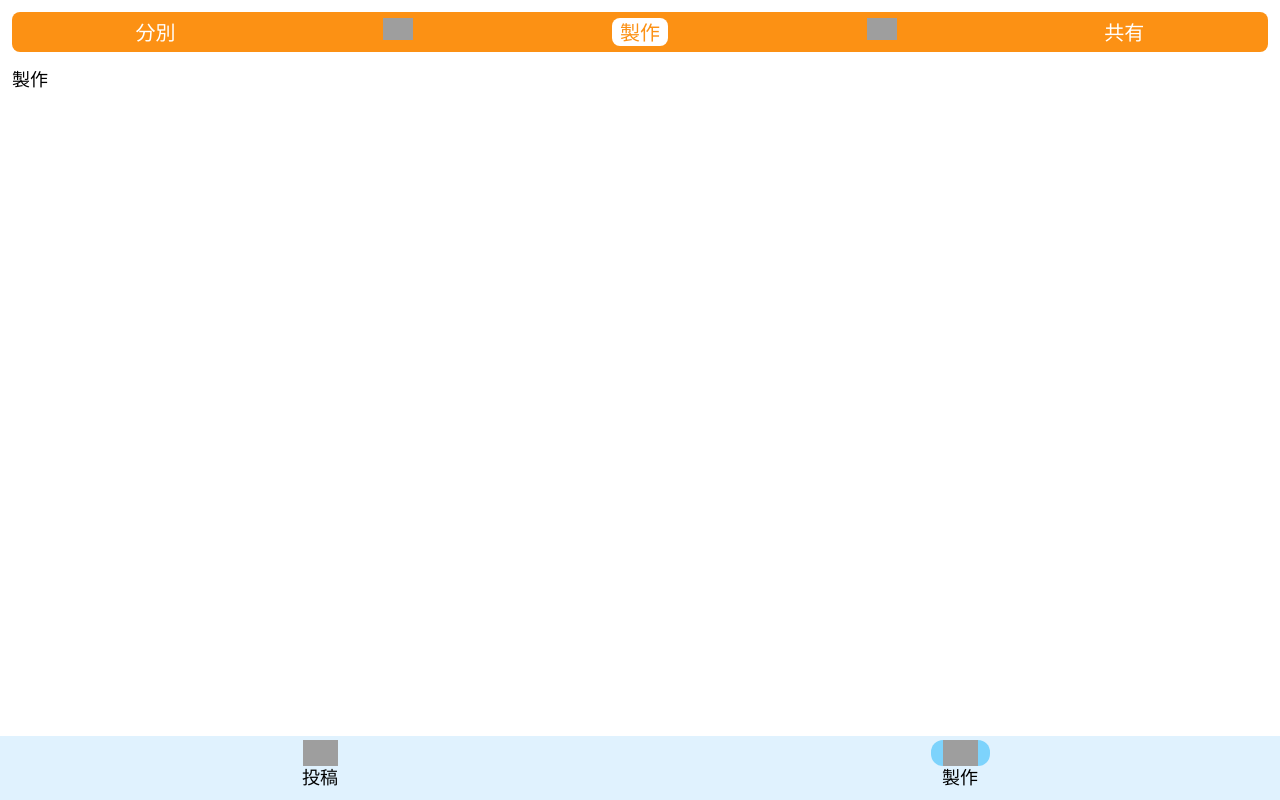
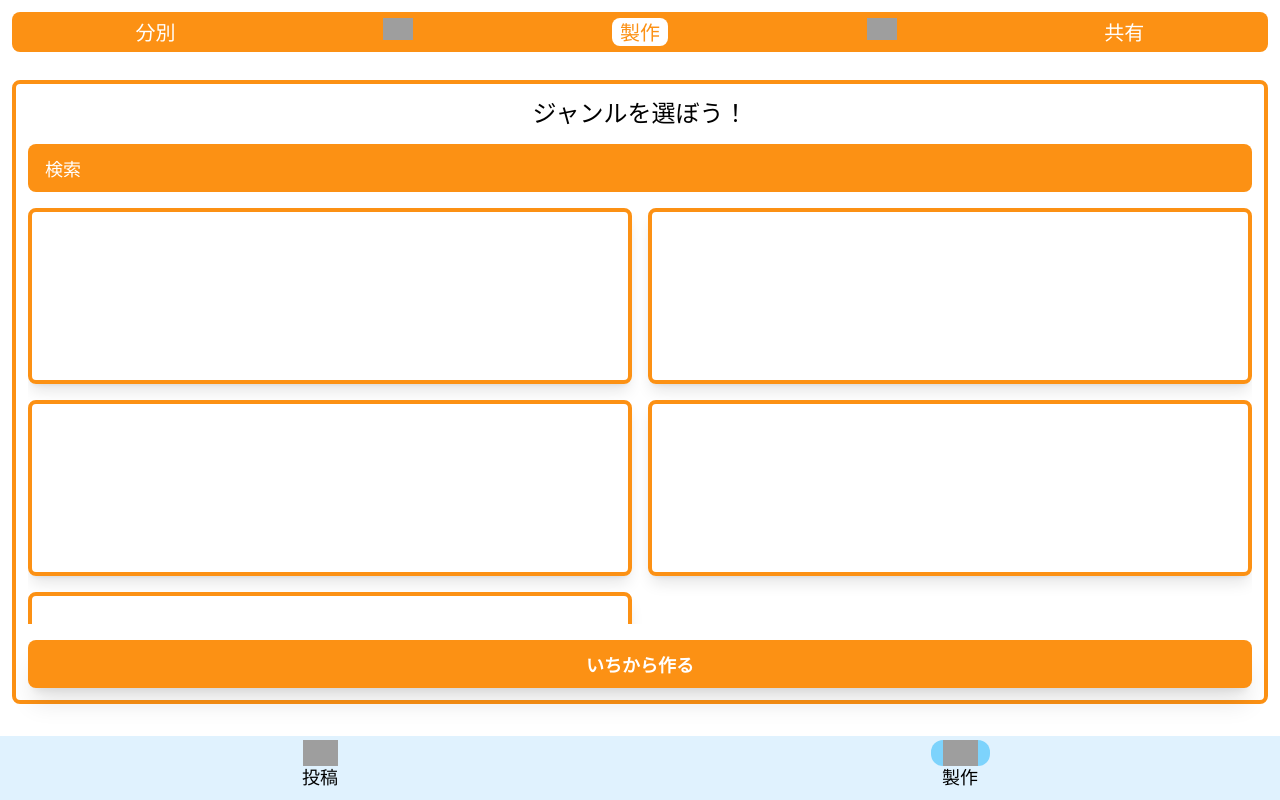
Before and after one commit to ezaki-lab/2022-trashart, a Next.js app: page /craft in a window 1280 px wide. Built offline with nearby package versions, Linux system fonts and the light colour scheme; no server answers; grey boxes are pictures that could not be loaded; a web font is replaced by a local one.

Commit message:
Add: ジャンルを選ぶページを追加

```diff
--- a/components/appBar/crafting.jsx
+++ b/components/appBar/craft.jsx
@@ -1,21 +1,25 @@
-import { useRouter } from 'next/router';
 import { useEffect, useState } from 'react';
+import useHeadRoute from '../../hooks/useHeadRoute';
+import Linking from '../linking';
 import url from '../../utils/url';
-import Linking from '../linking';
 
-const CraftingAppBar = () => {
-  const router = useRouter();
+const CraftAppBar = () => {
+  const route = useHeadRoute();
 
   const [textColor, setTextColor] = useState('text-white');
   const [bgColor, setBgColor] = useState('bg-white');
 
   useEffect(() => {
-    switch (router.route) {
+    switch (route) {
       case '/separate':
         setTextColor('text-separating');
         setBgColor('bg-separating');
         break;
       case '/craft':
+        setTextColor('text-crafting');
+        setBgColor('bg-crafting');
+        break;
+      case '/crafting':
         setTextColor('text-crafting');
         setBgColor('bg-crafting');
         break;
@@ -27,7 +31,7 @@ const CraftingAppBar = () => {
         setTextColor('text-white');
         setBgColor('bg-white');
     }
-  }, [router.route]);
+  }, [route]);
 
   return (
     <div className="w-full h-10 fixed top-0">
@@ -35,21 +39,21 @@ const CraftingAppBar = () => {
         <Item
           label="分別"
           href="/separate"
-          now={router.route}
+          now={route}
           textColor={textColor}
         />
         <CaretRight />
         <Item
           label="製作"
           href="/craft"
-          now={router.route}
+          now={route === '/crafting' ? '/craft' : route}
           textColor={textColor}
         />
         <CaretRight />
         <Item
           label="共有"
           href="/share"
-          now={router.route}
+          now={route}
           textColor={textColor}
         />
       </nav>
@@ -60,15 +64,20 @@ const CraftingAppBar = () => {
 const Item = ({ label, href, now, textColor }) => {
   return (
     <div className="mt-[0.4rem]">
-      <Linking href={href}>
-        <button className={
-          href !== now
-            ? `text-white px-2`
-            : `${textColor} bg-white px-2 rounded-lg`
-        }>
-          {label}
-        </button>
-      </Linking>
+      {href !== now
+        ? (
+          <Linking href={href}>
+            <button className="text-white px-2">
+              {label}
+            </button>
+          </Linking>
+        )
+        : (
+          <div className={`${textColor} bg-white px-2 rounded-lg`}>
+            {label}
+          </div>
+        )
+      }
     </div>
   );
 };
@@ -87,4 +96,4 @@ const CaretRight = () => {
   );
 };
 
-export default CraftingAppBar;
+export default CraftAppBar;
--- a/components/bottomAppBar.jsx
+++ b/components/bottomAppBar.jsx
@@ -31,7 +31,7 @@ const BottomAppBar = ({ route }) => {
       />
       <Item
         label="製作"
-        href="/crafting"
+        href="/craft"
         now={route}
         icon={icons.crafting}
       />
--- /dev/null
+++ b/hooks/useHeadRoute.js
@@ -0,0 +1,18 @@
+import { useRouter } from 'next/router';
+import { useEffect, useState } from 'react';
+
+// 冒頭部分のルートを取得
+const useHeadRoute = () => {
+  const router = useRouter();
+
+  const [route, setRoute] = useState('/');
+
+  useEffect(() => {
+    const head = router.route.split('/')[1];
+    setRoute('/' + head);
+  }, [router.route]);
+
+  return route;
+};
+
+export default useHeadRoute;
--- a/hooks/useIdRoute.js
+++ b/hooks/useIdRoute.js
@@ -1,27 +1,26 @@
-import { useRouter } from 'next/router';
 import { useEffect, useState } from 'react';
+import useHeadRoute from './useHeadRoute';
 
 // 識別用のルートを取得
 const useIdRoute = () => {
-  const headsCrafting = [
-    'crafting',
-    'separate',
-    'craft',
-    'share'
+  const headsCraft = [
+    '/separate',
+    '/craft',
+    '/crafting',
+    '/share'
   ];
 
-  const router = useRouter();
+  const headRoute = useHeadRoute();
 
   const [route, setRoute] = useState('/social');
 
   useEffect(() => {
-    const head = router.route.split('/')[1];
-    if (headsCrafting.includes(head)) {
-      setRoute('/crafting');
+    if (headsCraft.includes(headRoute)) {
+      setRoute('/craft');
     } else {
       setRoute('/social');
     }
-  }, [router.route]);
+  }, [headRoute]);
 
   return route;
 };
--- a/pages/_app.jsx
+++ b/pages/_app.jsx
@@ -5,7 +5,7 @@ import { Transition } from 'react-transition-group';
 import useModern from '../hooks/useModern';
 import useIdRoute from '../hooks/useIdRoute';
 import SocialAppBar from '../components/appBar/social';
-import CraftingAppBar from '../components/appBar/crafting';
+import CraftAppBar from '../components/appBar/craft';
 import BottomAppBar from '../components/bottomAppBar';
 import '../styles/globals.css';
 import SplashScreen from '../components/splashScreen';
@@ -36,9 +36,9 @@ const MyApp = ({ Component, pageProps }) => {
       <div className="w-screen h-screen text-black bg-white text-lg">
         {route === '/social'
           ? <SocialAppBar />
-          : <CraftingAppBar />
+          : <CraftAppBar />
         }
-        <div className="p-3 pt-16">
+        <div className="p-3 pt-20">
           <Component {...pageProps} />
         </div>
         <BottomAppBar route={route} />
--- a/pages/craft.jsx
+++ b/pages/craft.jsx
@@ -9,9 +9,35 @@ const Craft = () => {
       title={title}
       description={description}
     >
-      製作
+      <div className="w-full h-[calc(100vh-11rem)] p-3 border-4 border-crafting rounded-lg">
+        <h1 className="text-2xl text-center">
+          ジャンルを選ぼう！
+        </h1>
+        <input
+          type="text"
+          placeholder="検索"
+          className="my-4 input w-full text-lg text-white placeholder-white bg-crafting"
+        />
+        <ul className="w-full h-[calc(100vh-24rem)] grid grid-cols-2 gap-4 overflow-y-scroll">
+          <Item />
+          <Item />
+          <Item />
+          <Item />
+          <Item />
+        </ul>
+        <button className="my-4 w-full text-lg btn border-none text-white bg-crafting hover:bg-orange-700 shadow-xl">
+          いちから作る
+        </button>
+      </div>
     </Main>
   );
 };
 
+const Item = () => {
+  return (
+    <li className="w-full h-44 border-4 border-crafting rounded-lg shadow-lg">
+    </li>
+  );
+};
+
 export default Craft;
--- /dev/null
+++ b/pages/craft/[genre].jsx
@@ -0,0 +1,17 @@
+import Main from '../../components/main';
+
+const title = 'ジャンル';
+const description = 'ジャンルを選びましょう！';
+
+const Genre = () => {
+  return (
+    <Main
+      title={title}
+      description={description}
+    >
+      ジャンルを選びましょう！
+    </Main>
+  );
+};
+
+export default Genre;
--- a/pages/crafting.jsx
+++ b/pages/crafting.jsx
@@ -1,17 +1,15 @@
-import useRedirect from '../hooks/useRedirect';
 import Main from '../components/main';
 
 const title = '製作';
 const description = '製作しましょう！';
 
 const Crafting = () => {
-  useRedirect('/separate');
-
   return (
     <Main
       title={title}
       description={description}
     >
+      クラフトメニューだよ
     </Main>
   );
 };
```
